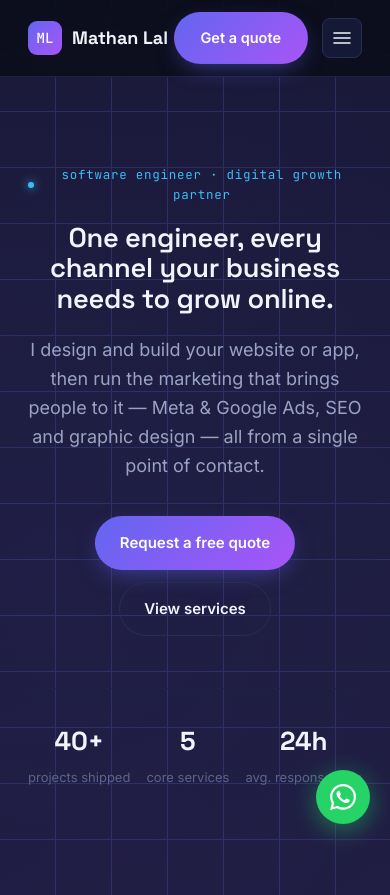
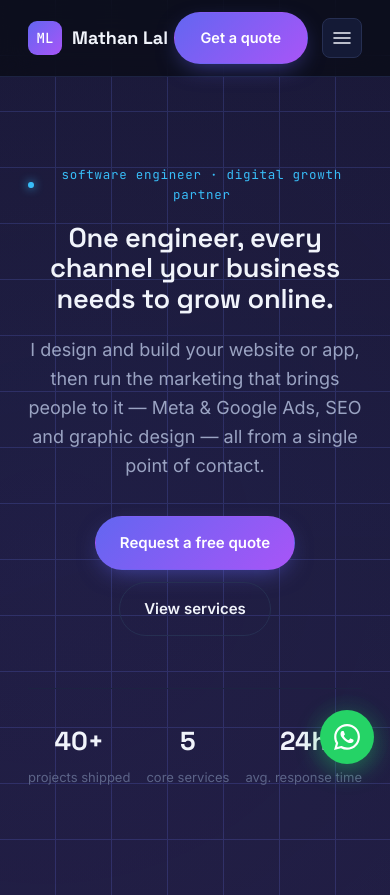
Before and after one commit to mathan-lal/mathanlal-website, a website: page index.html in a window 390 px wide. Shown: the top 895 px of the page. Drawn offline with Linux system fonts and the light colour scheme.

Commit message:
Update style.css
made changes in whatsapp media.

```diff
--- a/css/style.css
+++ b/css/style.css
@@ -683,8 +683,8 @@ p{ margin: 0; }
 /* WhatsApp button on mobile */
 @media (max-width: 768px) {
   .whatsapp-float {
-    bottom: 20px;
-    right: 20px;
+    bottom: 80px;
+    right: 16px;
   }
 
   .whatsapp-btn {
```
